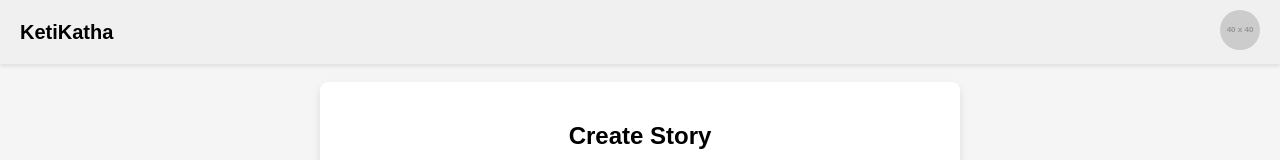
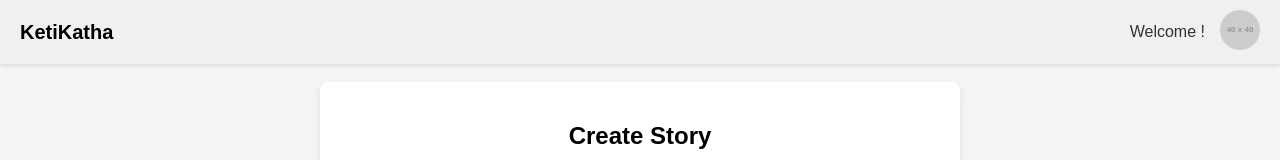
Before and after one commit to RavinduDilshan/keti_katha_publisher, a React (Create React App) app: page /dashboard in a window 1280 px wide. Shown: the top 160 px of the page. Built offline with nearby package versions, Linux system fonts and the light colour scheme; no server answers; the database is empty; sample sign-in values are in the browser's storage.

Commit message:
login user name displayed and logout handled

```diff
--- a/src/screens/DashboardScreen.jsx
+++ b/src/screens/DashboardScreen.jsx
@@ -1,18 +1,55 @@
-import React, { useState } from "react";
+import React, { useEffect, useState } from "react";
+import { auth } from "../firebaseConfig"; // Import your Firebase config
+import { getFirestore, doc, getDoc } from "firebase/firestore"; // Firestore imports
+import { signOut } from "firebase/auth";
 
 const DashboardScreen = () => {
   const [menuOpen, setMenuOpen] = useState(false);
   const [selectedImage, setSelectedImage] = useState(null);
+  const [fullName, setFullName] = useState("");
+  const db = getFirestore(); // Initialize Firestore
+
+  // Fetch user data
+  useEffect(() => {
+    const fetchUserData = async () => {
+      try {
+        const userId = auth.currentUser?.uid;
+        if (userId) {
+          const userDocRef = doc(db, "users", userId);
+          const userDoc = await getDoc(userDocRef);
+          if (userDoc.exists()) {
+            const { firstName, lastName } = userDoc.data();
+            setFullName(`${firstName} ${lastName}`);
+          } else {
+            console.error("No such document!");
+          }
+        }
+      } catch (error) {
+        console.error("Error fetching user data:", error);
+      }
+    };
+
+    fetchUserData();
+  }, [db]);
+
+
+  // Handle logout
+  const handleLogout = async () => {
+    await signOut(auth);
+    window.location.reload(); // Redirect to the login screen
+  };
+
+;
 
 const handleAvatarClick = () => {
     setMenuOpen(!menuOpen);
   };
 
-  const handleOptionClick = (option) => {
+
+  const handleOptionClick =async (option) => {
     setMenuOpen(false);
     if (option === "logout") {
-      console.log("Logout clicked");
-      // Add logout logic here
+  await  handleLogout();
     } else if (option === "profile") {
       console.log("View Profile clicked");
       // Add view profile logic here
@@ -32,12 +69,15 @@ const DashboardScreen = () => {
       {/* Navigation Bar */}
       <header style={styles.navbar}>
         <h1 style={styles.navTitle}>KetiKatha</h1>
+        <div style={styles.navRight}>
+          <span style={styles.welcomeText}>Welcome {fullName} !</span>
           <div style={styles.avatarContainer} onClick={handleAvatarClick}>
             <img
               src="https://via.placeholder.com/40"
               alt="Avatar"
               style={styles.avatar}
             />
+          </div>
         </div>
         {menuOpen && (
           <div style={styles.menu}>
@@ -50,7 +90,6 @@ const DashboardScreen = () => {
           </div>
         )}
       </header>
-
       {/* Centered Content */}
       <main style={styles.contentWrapper}>
         <div style={styles.content}>
@@ -109,6 +148,15 @@ const styles = {
     fontSize: "20px",
     fontWeight: "bold",
     margin: 0,
+  },
+  navRight: {
+    display: "flex",
+    alignItems: "center",
+    gap: "15px",
+  },
+  welcomeText: {
+    fontSize: "16px",
+    color: "#333",
   },
   avatarContainer: {
     position: "relative",
```
Lines whose indentation alone changed are shown as unchanged.
